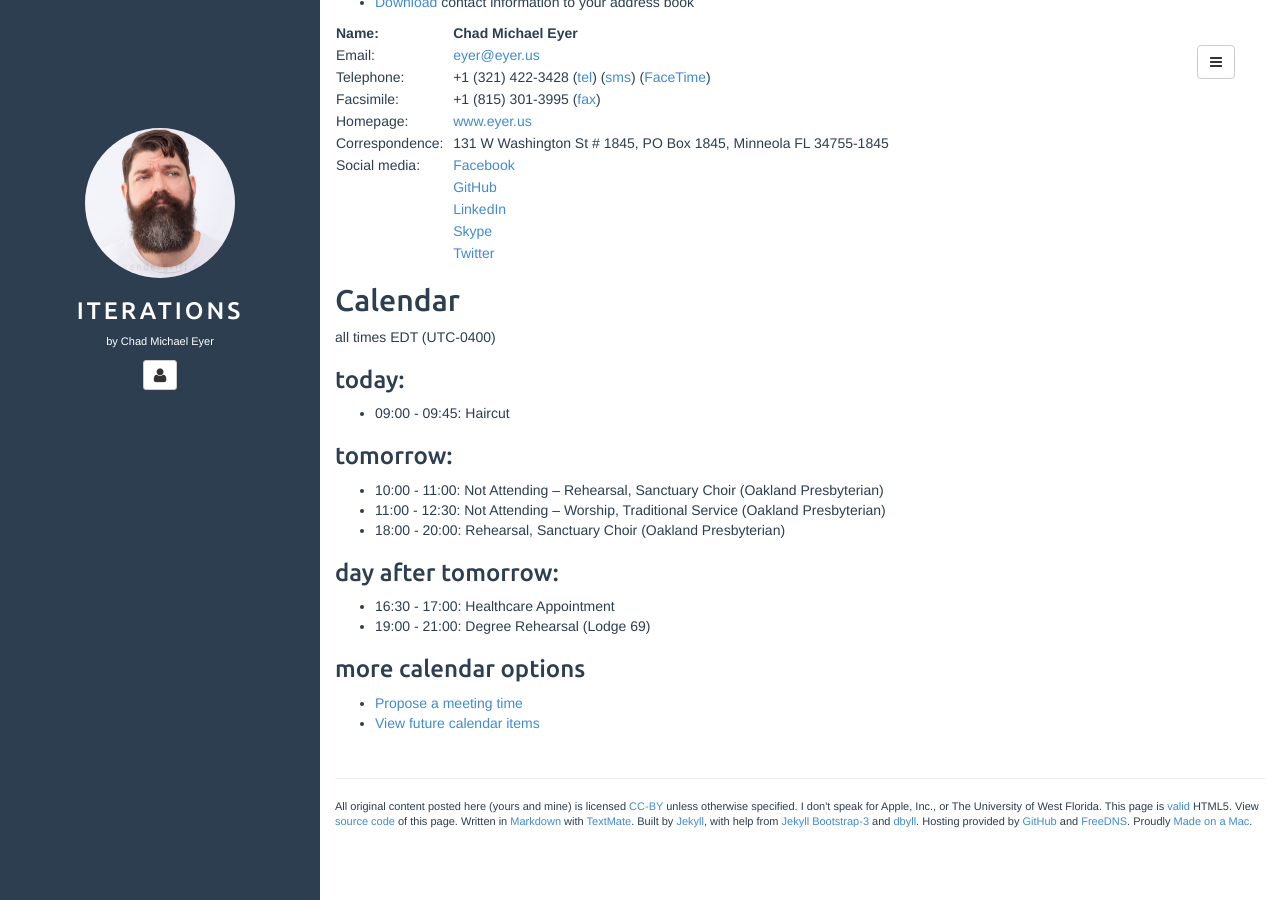
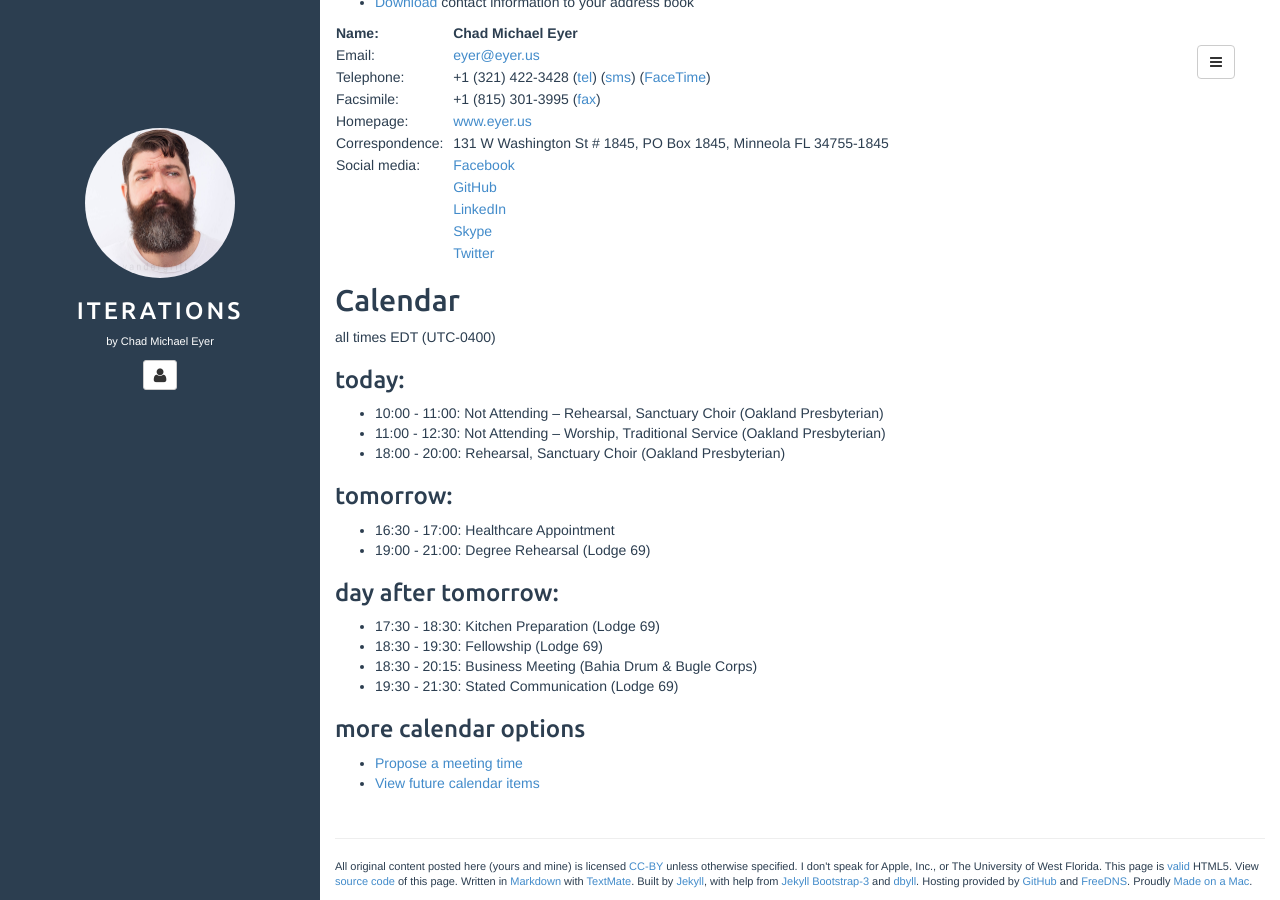
Before and after one commit to chadmichaeleyer/chadmichaeleyer.github.io, a Jekyll site: the page built from about.md, in a window 1280 px wide and 900 px high, scrolled down 1150 px. Built offline with Jekyll 4.4.1, drawn with Linux system fonts in a browser that asks for light colours.

Commit message:
calendar update

```diff
--- a/calendar.markdown
+++ b/calendar.markdown
@@ -1,16 +1,19 @@
 all times EDT (UTC-0400)
 
 ### today:
-
-* 09:00 - 09:45: Haircut
-
-### tomorrow:
 
 * 10:00 - 11:00: Not Attending – Rehearsal, Sanctuary Choir (Oakland Presbyterian)
 * 11:00 - 12:30: Not Attending – Worship, Traditional Service (Oakland Presbyterian)
 * 18:00 - 20:00: Rehearsal, Sanctuary Choir (Oakland Presbyterian)
 
-### day after tomorrow:
+### tomorrow:
 
 * 16:30 - 17:00: Healthcare Appointment
 * 19:00 - 21:00: Degree Rehearsal (Lodge 69)
+
+### day after tomorrow:
+
+* 17:30 - 18:30: Kitchen Preparation (Lodge 69)
+* 18:30 - 19:30: Fellowship (Lodge 69)
+* 18:30 - 20:15: Business Meeting (Bahia Drum & Bugle Corps)
+* 19:30 - 21:30: Stated Communication (Lodge 69)
```
Also changed, not shown: calendar-year.markdown (+4 -4 lines).
